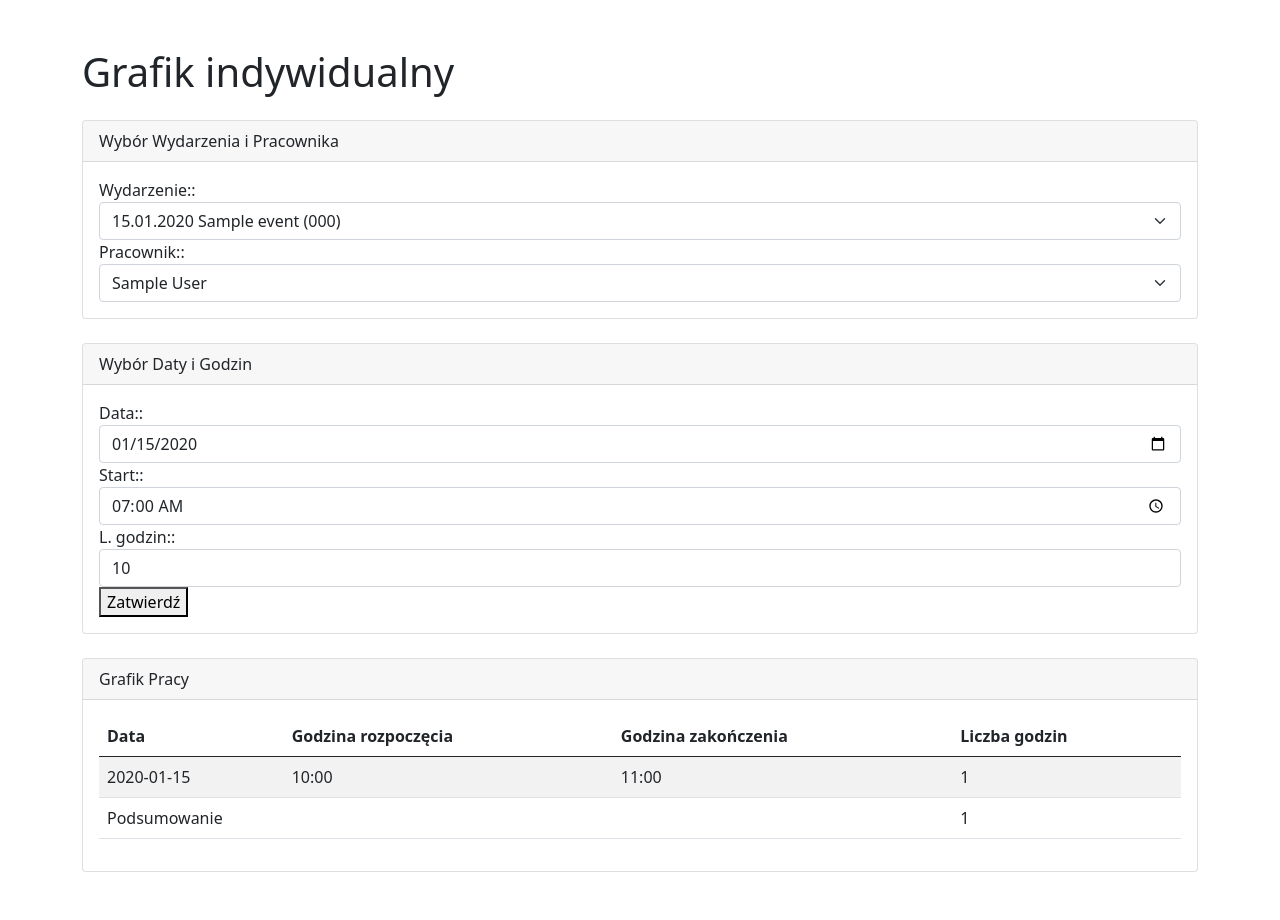
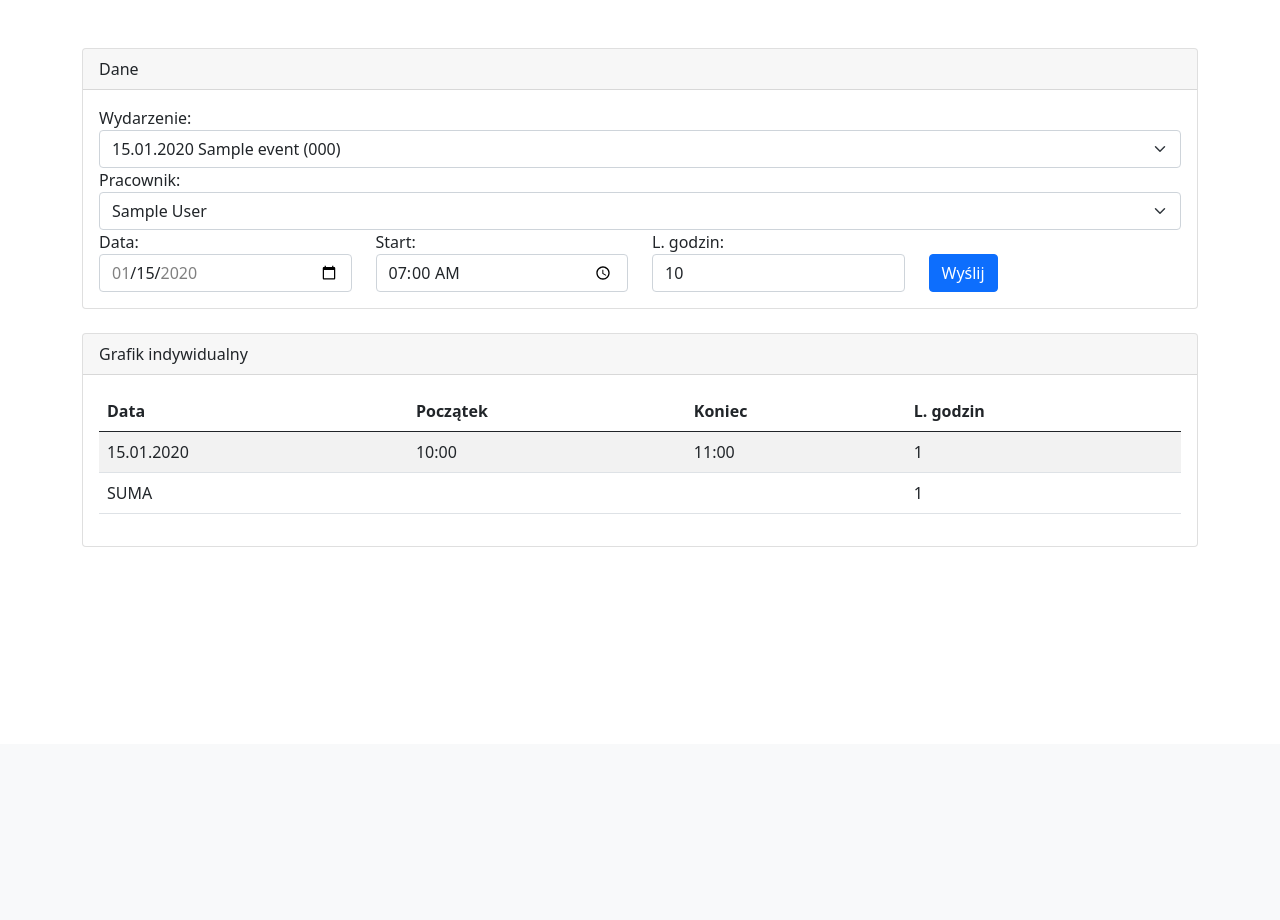
Before and after one commit to nucleo86/LOGISTICS, a Django app: page /work_shift/1/1/ in a window 1280 px wide. Shown: the part 56-976 px from the top of the page. After the commit the page ends 603 px from the top, so only its background shows below. Run offline with Django 4.2, Linux system fonts and the light colour scheme; tables that the repository leaves empty hold one stand-in row (values such as "Sample post"); some libraries are stand-ins or nearby versions.

Commit message:
update 05.10.2023 00:33

```diff
--- a/events/models.py
+++ b/events/models.py
@@ -28,7 +28,7 @@ class Place(models.Model):
 
 class Event(models.Model):
     name = models.CharField(max_length=255, null=True)
-    start_time = models.DateField(null=True, blank=True)
+    start_time = models.DateField()
     end_time = models.DateField(null=True, blank=True)
     protocol_number = models.CharField(max_length=100, blank=True)
     place = models.ForeignKey(Place, on_delete=models.SET_NULL, null=True, blank=True)
--- a/events/templates/events/event_detail.html
+++ b/events/templates/events/event_detail.html
@@ -101,7 +101,7 @@
                         <th>Imię i nazwisko</th>
                         <th>Telefon</th>
                         <th>Email</th>
-						<th>Godziny</th>
+						<th>Grafik</th>
                     </tr>
                 </thead>
                 <tbody>
@@ -110,7 +110,7 @@
                         <td><a href="{% url 'events:employee_detail' assignment.employee.id %}">{{ assignment.employee.first_name }} {{ assignment.employee.last_name }}</a></td>
                         <td><a href="tel:{{ assignment.employee.phone_number }}">{{ assignment.employee.phone_number }}</a></td>
                         <td><a href="mailto:{{ assignment.employee.e_mail }}">{{ assignment.employee.e_mail }}</a></td>
-						<td><a href="{% url 'events:work_shift' event.id assignment.employee.id %}">Godziny</a></td>
+						<td><a href="{% url 'events:work_shift' event.id assignment.employee.id %}">Grafik</a></td>
                     </tr>
                     {% endfor %}
                 </tbody>
--- a/events/templates/events/work_shift.html
+++ b/events/templates/events/work_shift.html
@@ -3,45 +3,46 @@
 {% load static %}
 
 {% block content %}
-
-<div class="container my-5">
-    <h1 class="mb-4">Grafik indywidualny</h1>
-
-    <!-- Karta dla wyboru wydarzenia i pracownika -->
-    <div class="card mb-4">
-        <div class="card-header">
-            Wybór Wydarzenia i Pracownika
-        </div>
-        <div class="card-body">
+<div class="container mt-4">
   <script>
     function hideFields() {
-				$('#id_event').parent().addClass('form-group');
-				$('#id_employee').parent().addClass('form-group');
-				$('#id_start_time').parent().addClass('form-group');
-				$('#id_end_time').parent().addClass('form-group');
-
       $('#id_employee').parents('.form-group').hide();
-				$('#id_start_time').parents('.form-group').hide();
-				$('#id_end_time').parents('.form-group').hide();
+      $('#additional-fields').hide();
+      $('#workShiftTable').hide();
     }
 
     function showFields() {
-				$('#id_event').parent().addClass('form-group');
-				$('#id_employee').parent().addClass('form-group');
-				$('#id_start_time').parent().addClass('form-group');
-				$('#id_end_time').parent().addClass('form-group');
-
       $('#id_employee').parents('.form-group').show();
-				$('#id_start_time').parents('.form-group').show();
-				$('#id_end_time').parents('.form-group').show();
+      $('#additional-fields').show();
+      $('#workShiftTable').show();
     }
 
+
+      $('#id_event').on('change', function() {
+        const selectedEvent = $(this).val();
+        if (selectedEvent) {
+          $.getJSON(`/get_event_date_range/${selectedEvent}/`, function(data) {
+            const startDate = data.start_date;
+            const endDate = data.end_date;
+            $('#id_work_date').attr('min', startDate);
+            if (endDate) {
+              $('#id_work_date').attr('max', endDate);
+            } else {
+              $('#id_work_date').removeAttr('max');
+            }
+          });
+        } else {
+          $('#id_work_date').removeAttr('min');
+          $('#id_work_date').removeAttr('max');
+        }
+      });
+
     $(document).ready(function() {
-				// Jeśli dla wydarzenia nie ma przypisanych pracowników
-				{% if no_employee %}
-				alert("Dla tego wydarzenia nie ma przypisanych pracowników.");
+      if (!$('#id_event').val()) {
         hideFields();
-				{% endif %}
+      } else {
+        showFields();
+      }
 
       $('#id_event').on('change', function() {
         const selectedEvent = $(this).val();
@@ -50,7 +51,7 @@
             if (data.first_employee_id) {
               window.location.href = `/work_shift/${selectedEvent}/${data.first_employee_id}/`;
             } else {
-						alert("Dla tego wydarzenia nie ma przypisanych pracowników.");
+              alert("No employees are assigned for this event.");
               hideFields();
             }
           });
@@ -60,44 +61,88 @@
       });
     });
   </script>
-            <form id="eventAndEmployeeForm" method="post">
+
+  <div class="card">
+    <div class="card-header">
+      Dane
+    </div>
+    <div class="card-body">
+      <form method="post" class="needs-validation">
         {% csrf_token %}
-                {{ form.event.label_tag }}: {{ form.event }}
-                {{ form.employee.label_tag }}: {{ form.employee }}
+        <div class="form-group">
+          {{ form.event.label_tag }} {{ form.event }}
+        </div>
+        <div class="form-group">
+          {{ form.employee.label_tag }} {{ form.employee }}
+        </div>
+        <div id="additional-fields" class="row">
+          <div class="form-group col-md-3">
+            {{ form.work_date.label_tag }} {{ form.work_date }}
+          </div>
+          <div class="form-group col-md-3">
+            {{ form.start_time.label_tag }} {{ form.start_time }}
+          </div>
+          <div class="form-group col-md-3">
+            {{ form.hours.label_tag }} {{ form.hours }}
+          </div>
+          <div class="form-group col-md-3 d-flex align-items-end">
+            <button type="submit" class="btn btn-primary" >Wyślij</button>
+          </div>
+        </div>
       </form>
     </div>
   </div>
 
-    <!-- Karta dla daty i godzin -->
-    <div class="card mb-4">
+  <div id="workShiftTable" class="card mt-4">
     <div class="card-header">
-            Wybór Daty i Godzin
+      Grafik indywidualny
     </div>
     <div class="card-body">
-            <form id="timeAndDateForm" method="post">
-                {% csrf_token %}
-                {{ form.work_date.label_tag }}: {{ form.work_date }}
-                {{ form.start_time.label_tag }}: {{ form.start_time }}
-                {{ form.hours.label_tag }}: {{ form.hours }}
-                <button type="submit">Zatwierdź</button>
-            </form>
+      <table class="table table-striped">
+        <thead>
+          <tr>
+            <th>Data</th>
+            <th>Początek</th>
+            <th>Koniec</th>
+            <th>L. godzin</th>
+          </tr>
+        </thead>
+        <tbody>
+          <!-- Rows will be dynamically added by JavaScript -->
+        </tbody>
+      </table>
     </div>
   </div>
 
-    <!-- Karta dla tabeli -->
-    <div class="card">
-        <div class="card-header">
-            Grafik Pracy
-        </div>
-        <div class="card-body">
   <script>
+	  function formatDateToDDMMYYYY(date) {
+		const [year, month, day] = date.split('-');
+		return `${day}.${month}.${year}`;
+	  }
+
+      $('#id_event').on('change', function() {
+        const selectedEvent = $(this).val();
+        if (selectedEvent) {
+          $.getJSON(`/get_event_date_range/${selectedEvent}/`, function(data) {
+            const startDate = data.start_date;
+            const endDate = data.end_date;
+            $('#id_work_date').attr('min', startDate);
+            if (endDate) {
+              $('#id_work_date').attr('max', endDate);
+            } else {
+              $('#id_work_date').removeAttr('max');
+            }
+          });
+        } else {
+          $('#id_work_date').removeAttr('min');
+          $('#id_work_date').removeAttr('max');
+        }
+      });
+
     $(document).ready(function() {
       const initialEmployeeId = $('#id_employee').val();
       const initialEventId = $('#id_event').val();
-
-				// Inicjalne zapytanie do API, aby uzyskać dane dla początkowo wybranego pracownika
       fetchWorkShiftData(initialEventId, initialEmployeeId);
-
       $('#id_employee').on('change', function() {
         const selectedEmployeeId = $(this).val();
         const currentEventId = $('#id_event').val();
@@ -118,50 +163,78 @@
 
   function updateWorkShiftTable(data) {
     $('#workShiftTable tbody').empty();
-				let totalHours = 0; // Zmienna do przechowywania sumy godzin
-
+    let totalHours = 0;
     data.forEach(function(shift) {
+      const formattedDate = formatDateToDDMMYYYY(shift.work_date);
       const startTime = new Date(`1970-01-01T${shift.start_time}Z`);
       const endTime = new Date(startTime.getTime() + (shift.hours * 60 * 60 * 1000));
-					const formattedEndTime = endTime.toISOString().substr(11, 5); // Konwersja na format HH:MM
-
+      const formattedEndTime = endTime.toISOString().substr(11, 5);
       $('#workShiftTable tbody').append(`
         <tr>
-							<td>${shift.work_date}</td>
+          <td>${formattedDate}</td>
           <td>${shift.start_time.substring(0, 5)}</td>
           <td>${formattedEndTime}</td>
           <td>${shift.hours}</td>
         </tr>
       `);
-
       totalHours += shift.hours;
     });
-
-				// Dodanie wiersza "Podsumowanie" na końcu tabeli
     $('#workShiftTable tbody').append(`
       <tr>
-						<td colspan="3">Podsumowanie</td>
+        <td colspan="3">SUMA</td>
         <td>${totalHours}</td>
       </tr>
     `);
   }
 </script>
-
-            <table class="table table-striped" id="workShiftTable">
-                <thead>
-                    <tr>
-                        <th>Data</th>
-                        <th>Godzina rozpoczęcia</th>
-                        <th>Godzina zakończenia</th>
-                        <th>Liczba godzin</th>
-                    </tr>
-                </thead>
-                <tbody>
-                    <!-- Wiersze zostaną dodane dynamicznie przez JavaScript -->
-                </tbody>
-            </table>
-        </div>
-    </div>
 </div>
 
+
+<script>
+    function updateWorkDateRange(eventId) {
+        $.getJSON(`/get_event_date_range/${eventId}/`, function(data) {
+            $('#id_work_date').attr('min', data.start_date);
+            if (data.end_date) {
+                $('#id_work_date').attr('max', data.end_date);
+            } else {
+                $('#id_work_date').removeAttr('max');
+            }
+        });
+    }
+
+
+      $('#id_event').on('change', function() {
+        const selectedEvent = $(this).val();
+        if (selectedEvent) {
+          $.getJSON(`/get_event_date_range/${selectedEvent}/`, function(data) {
+            const startDate = data.start_date;
+            const endDate = data.end_date;
+            $('#id_work_date').attr('min', startDate);
+            if (endDate) {
+              $('#id_work_date').attr('max', endDate);
+            } else {
+              $('#id_work_date').removeAttr('max');
+            }
+          });
+        } else {
+          $('#id_work_date').removeAttr('min');
+          $('#id_work_date').removeAttr('max');
+        }
+      });
+
+    $(document).ready(function() {
+        const selectedEvent = $('#id_event').val();
+        if (selectedEvent) {
+            updateWorkDateRange(selectedEvent);
+        }
+
+        $('#id_event').on('change', function() {
+            const newSelectedEvent = $(this).val();
+            if (newSelectedEvent) {
+                updateWorkDateRange(newSelectedEvent);
+            }
+        });
+    });
+</script>
+
 {% endblock %}
--- a/events/urls.py
+++ b/events/urls.py
@@ -10,5 +10,6 @@ urlpatterns = [
     path('work_shift/<int:event_id>/<int:employee_id>/', views.work_shift, name='work_shift'),
     path('get_first_employee_for_event/<int:event_id>/', views.get_first_employee_for_event, name='get_first_employee_for_event'),
     path('api/work_shifts/', views.get_work_shifts, name='get_work_shifts'),
+    path('get_event_date_range/<int:event_id>/', views.get_event_date_range, name='get_event_date_range'),
     path('test/', views.test_view, name='test_view'),
 ]
--- a/events/views.py
+++ b/events/views.py
@@ -133,3 +133,13 @@ def test_view(request):
         form = TestForm(initial={'test_date': '2023-09-28'})  # Ustawiamy wartość początkową
 
     return render(request, 'test_template.html', {'form': form})
+
+
+def get_event_date_range(request, event_id):
+    try:
+        event = Event.objects.get(id=event_id)
+        start_date = event.start_time  # Usunięto .date()
+        end_date = event.end_time if event.end_time else None  # Usunięto .date()
+        return JsonResponse({'start_date': str(start_date), 'end_date': str(end_date)})
+    except Event.DoesNotExist:
+        return JsonResponse({'error': 'Event not found'}, status=404)
```
Also changed, not shown: events/migrations/0007_alter_event_start_time.py (added). Lines whose indentation alone changed are shown as unchanged.
